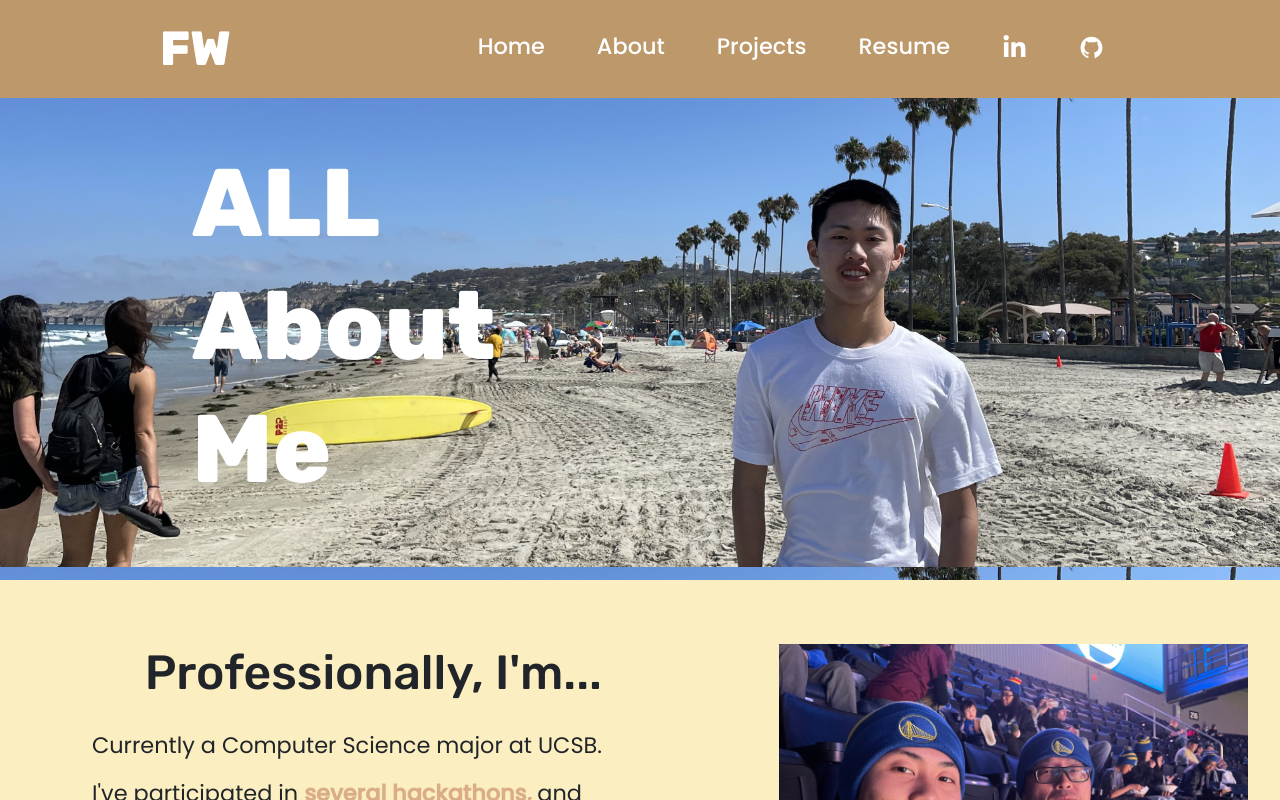
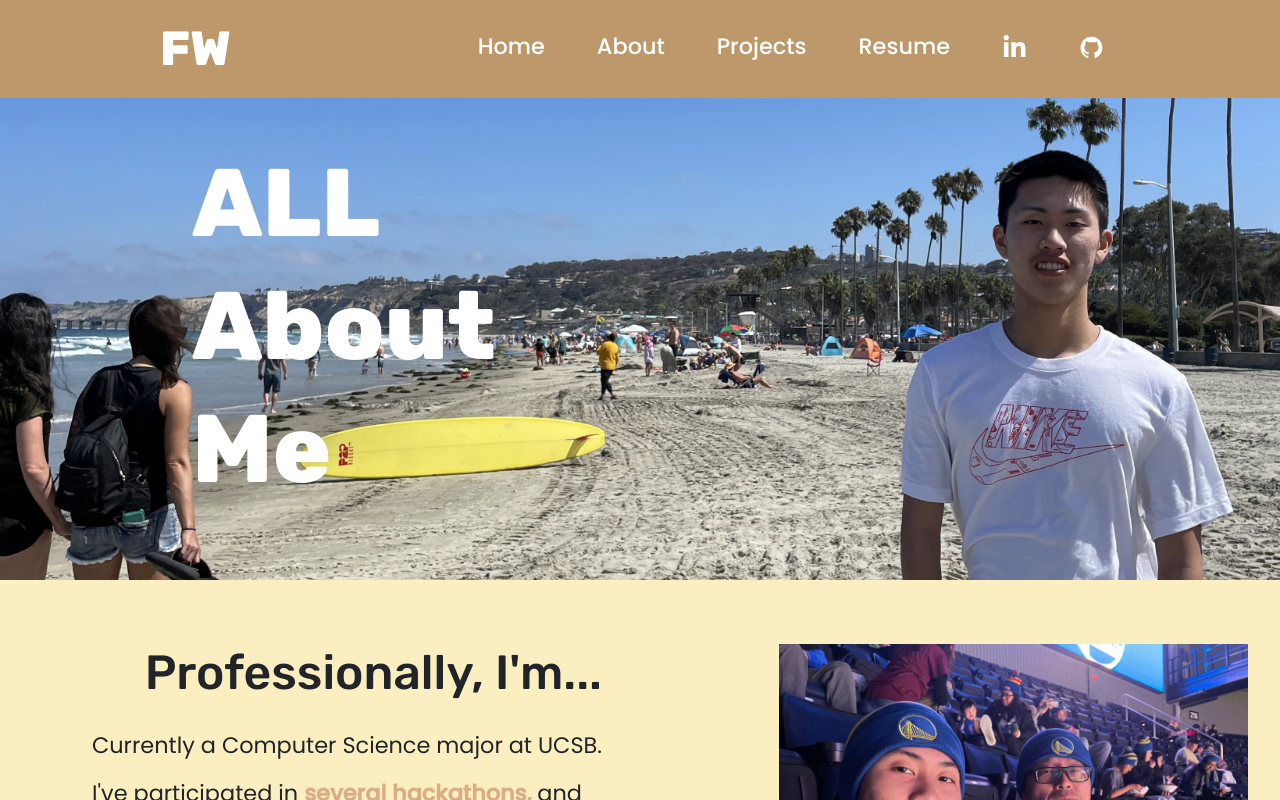
Before and after one commit to blobthebuilder/Personal-Website, a React (Create React App) app: page /about in a window 1280 px wide. Shown: the top 800 px of the page. Built offline with nearby package versions, Linux system fonts and the light colour scheme.

Commit message:
fix about bg img

```diff
--- a/src/index.css
+++ b/src/index.css
@@ -293,7 +293,9 @@ code {
   padding-bottom: 4rem;
   padding-left: 15% !important;
   background-image: url(./Assets/beach2.jpg);
-  background-size: 100%;
+  background-size: cover;
+  background-repeat: no-repeat;
+  background-position: right;
 }
 
 .about-heading-text {
```
Also changed, not shown: src/Assets/beach2.jpg.
